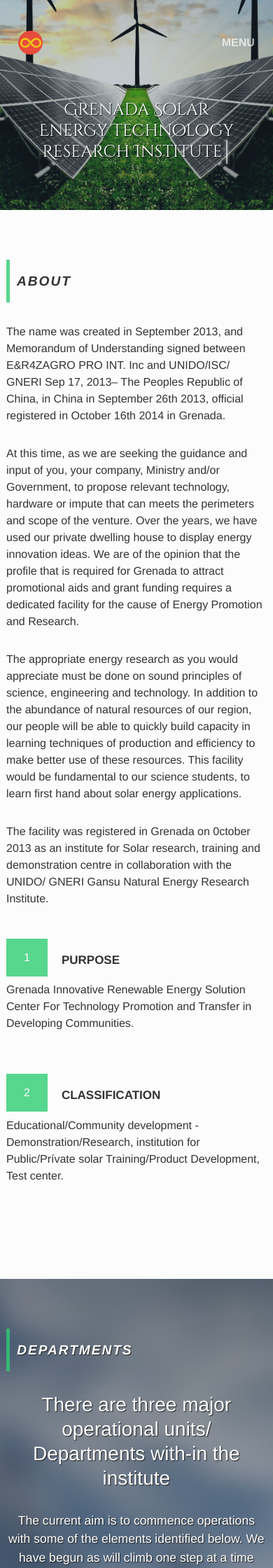
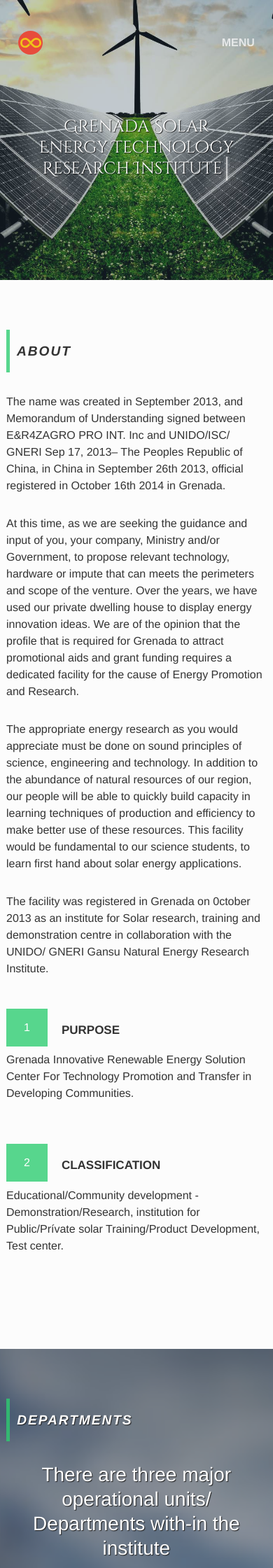
Before and after one commit to kerrongordon/gsetri-test, a Jekyll site: the page built from index.html, in a window 390 px wide. Shown: the top 2240 px of the page at 70% size. Built offline with Jekyll 4.4.1, drawn with Linux system fonts in a browser that asks for light colours.

```diff
--- a/assets/_sass/section/_hero.scss
+++ b/assets/_sass/section/_hero.scss
@@ -37,7 +37,7 @@
 	}
 
 	@include media($mobile) {
-		height: 300px;
+		height: 400px;
 	}
 
 	.site-header {
@@ -52,7 +52,7 @@
 		}
 
 		@include media($mobile) {
-			line-height: 10em;
+			line-height: 13em;
 		}
 	}
 
@@ -92,12 +92,4 @@
 		}
 	}
 
-	@include media($laptop) {
-		height: 500px;
-	}
-
-	@include media($mobile) {
-		height: 300px;
-	}
-
 }
```
